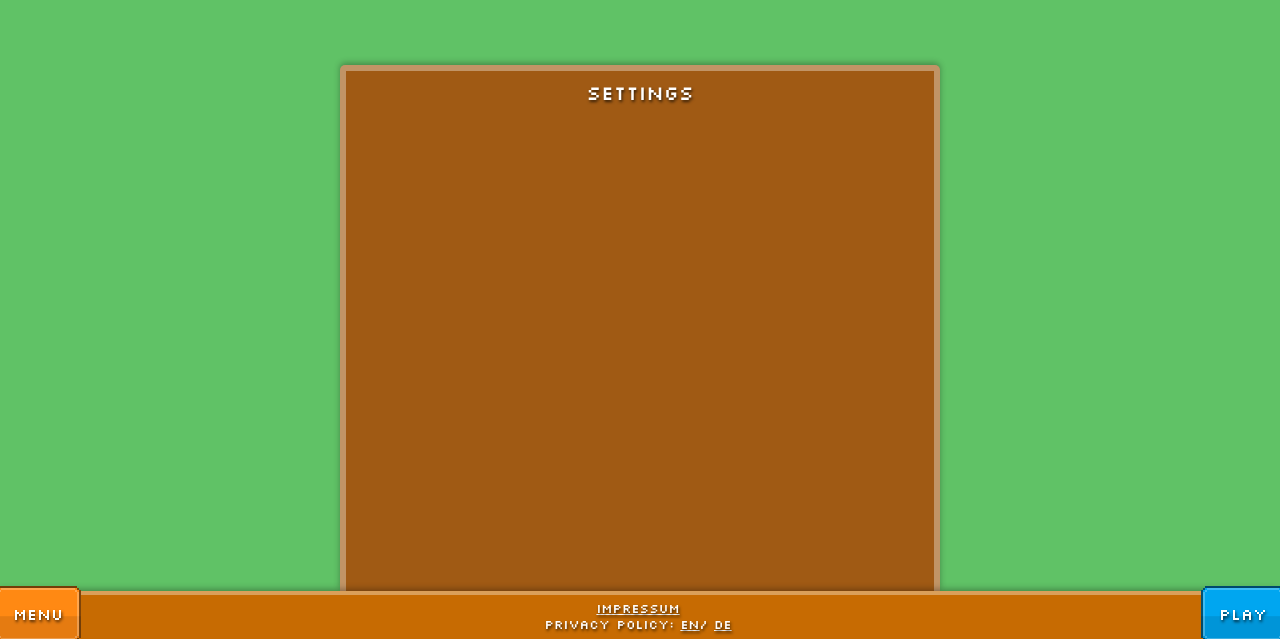
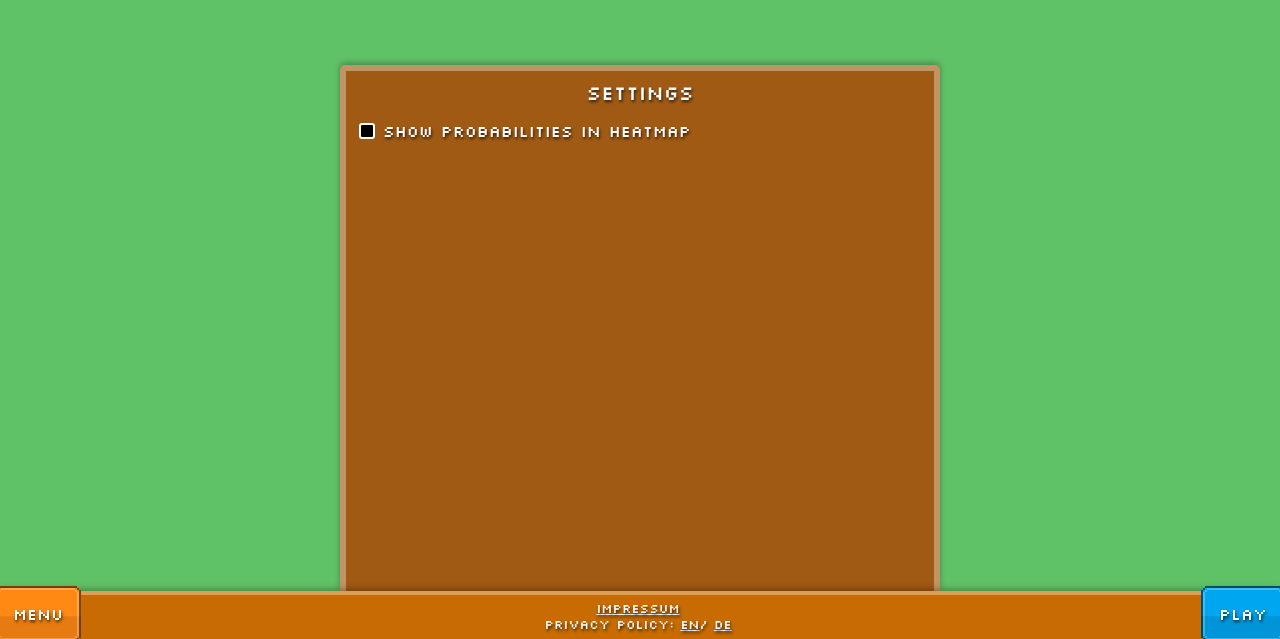
Before and after one commit to derJunker/disco-zoo-solver, a Vue app in the folder frontend/: page /settings in a window 1280 px wide. Shown: the part 161-800 px from the top of the page. Built offline with nearby package versions, Linux system fonts and the light colour scheme.

Commit message:
added first setting and selectable checkbox!

```diff
--- /dev/null
+++ b/frontend/src/components/Basic/LabledCheckBox.vue
@@ -0,0 +1,59 @@
+<template>
+ <span class="labeled-checkbox">
+   <button :id="inputId" :class="{ 'checked': checked }" @click="$emit('checked', !checked)"></button>
+   <label :for="inputId" @click="$emit('checked', !checked)">{{ label }}</label>
+ </span>
+</template>
+
+<style>
+.labeled-checkbox {
+  display: flex;
+  align-items: center;
+  gap: 0.5rem;
+}
+
+.labeled-checkbox button {
+  cursor: pointer;
+  width: 1rem;
+  height: 1rem;
+  background-color: black;
+  border: white solid 2px;
+  border-radius: 3px;
+  transition: background-color 0.1s ease-in-out, border-color 0.1s ease-in-out, transform 0.05s ease-in-out;
+}
+
+.labeled-checkbox button:active {
+  transform: scale(1.05);
+}
+
+.checked {
+  background-color: white !important;
+  border-color: black !important;
+}
+</style>
+
+<script lang="ts">
+import {defineComponent} from 'vue'
+
+export default defineComponent({
+  name: "LabledCheckBox",
+  emits: ['checked'],
+  props: {
+    inputId: {
+      type: String,
+      required: true
+    },
+    label: {
+      type: String,
+      required: true
+    },
+    checked: {
+      type: Boolean,
+      default: false
+    }
+  },
+  methods: {
+
+  }
+})
+</script>
--- a/frontend/src/components/Overlays/MenuOverlay.vue
+++ b/frontend/src/components/Overlays/MenuOverlay.vue
@@ -4,7 +4,7 @@
     <div class="menu-buttons">
       <button class="btn btn-gradient color-action-info" @click="clickedHome()">Home</button>
       <button class="btn btn-gradient color-action-neutral-3" @click="clickedAbout()">About</button>
-<!--      <button class="btn btn-gradient color-action-neutral-2" @click="clickedSettings()">Settings</button>-->
+      <button class="btn btn-gradient color-action-neutral-2" @click="clickedSettings()">Settings</button>
       <!--      <button class="btn btn-gradient color-action-neutral-1" @click="clickedStats()">Stats</button>-->
     </div>
   </div>
@@ -28,18 +28,23 @@ import router from "@/router";
 
 export default defineComponent({
   name: 'menu-overlay',
+  emits: ['clicked-settings', 'clicked-about', 'clicked-stats', 'clicked-home'],
   methods: {
     clickedSettings() {
       router.push({name: 'settings'});
+      this.$emit('clicked-settings');
     },
     clickedAbout() {
       router.push({name: 'about'})
+      this.$emit('clicked-about');
     },
     clickedStats() {
       router.push({name: 'stats'})
+      this.$emit('clicked-stats');
     },
     clickedHome() {
       router.push({name: 'home'})
+      this.$emit('clicked-home');
     }
   }
 })
--- /dev/null
+++ b/frontend/src/store/useSettings.ts
@@ -0,0 +1,28 @@
+import {defineStore} from 'pinia'
+import {useApi} from "@/store/useApi";
+import {Animal} from "@/types/Animal";
+import {useErrors} from "@/store/useErrors";
+import {ref} from "vue";
+
+export const useSettings = defineStore('settings', () => {
+    const showPercentages = ref(getSettingFromLocalStorage('showPercentages', false));
+
+    function getSettingFromLocalStorage(settingName: string, defaultValue: any) {
+        const storedValue = localStorage.getItem(`disco_settings_${settingName}`);
+        return storedValue !== null ? JSON.parse(storedValue) : defaultValue;
+    }
+
+    function setSettingToLocalStorage(settingName: string, value: any) {
+        localStorage.setItem(`disco_settings_${settingName}`, JSON.stringify(value));
+    }
+
+    function setShowPercentages(value: boolean) {
+        showPercentages.value = value;
+        setSettingToLocalStorage('showPercentages', value);
+    }
+
+    return {
+        showPercentages,
+        setShowPercentages,
+    };
+});
--- a/frontend/src/views/SettingsView.vue
+++ b/frontend/src/views/SettingsView.vue
@@ -4,10 +4,12 @@
       <transition name="overlay">
         <div v-if="showSettings" id="settings-menu" class="wood-menu menu-bottom dock-bottom dock-bottom-shadow">
           <h1>Settings</h1>
+          <labled-check-box input-id="show-perc" label="Show probabilities in Heatmap" :checked="showPercentages"
+                            @checked="onShowPercentagesClicked"/>
         </div>
         <menu-overlay v-else-if="!showSettings && showMenuOverlay"
                       class="menu-overlay dock-bottom menu-bottom dock-bottom-shadow"
-                      ref="menuRef"/>
+                      ref="menuRef" @clicked-settings="onMenuClick"/>
         <play-overlay v-else-if="!showSettings && showPlayOverlay" class="play-overlay dock-bottom menu-bottom dock-bottom-shadow"
                       ref="playRef"/>
       </transition>
@@ -55,14 +57,20 @@ import {defineComponent, ref} from 'vue'
 import MenuBar from "@/components/MenuBar.vue";
 import MenuOverlay from "@/components/Overlays/MenuOverlay.vue";
 import PlayOverlay from "@/components/Overlays/PlayOverlay.vue";
+import LabledCheckBox from "@/components/Basic/LabledCheckBox.vue";
+import {useSettings} from "@/store/useSettings";
+
+const settings = useSettings()
 
 export default defineComponent({
   name: "SettingsView",
-  components: {PlayOverlay, MenuOverlay, MenuBar},
+  components: {LabledCheckBox, PlayOverlay, MenuOverlay, MenuBar},
   data() {
     return {
       showMenuOverlay: false,
       showPlayOverlay: false,
+
+      showPercentages: settings.showPercentages
     }
   },
   setup() {
@@ -101,6 +109,11 @@ export default defineComponent({
   },
 
   methods: {
+    onShowPercentagesClicked(val: boolean) {
+      this.showPercentages = val
+      settings.setShowPercentages(val)
+    },
+
     onMenuClick() {
       if (!this.showMenuOverlay) {
         this.showPlayOverlay = false;
```
